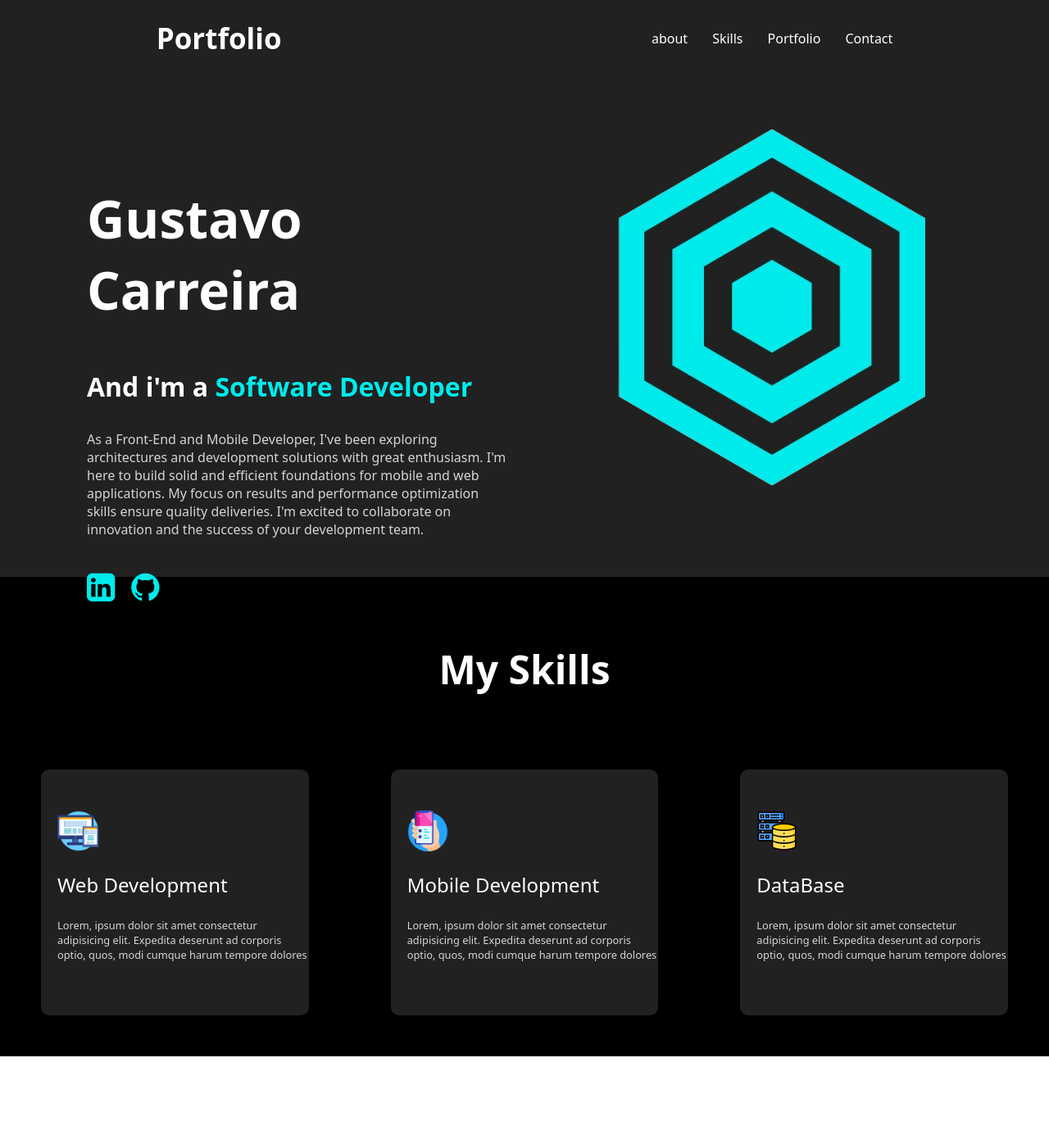
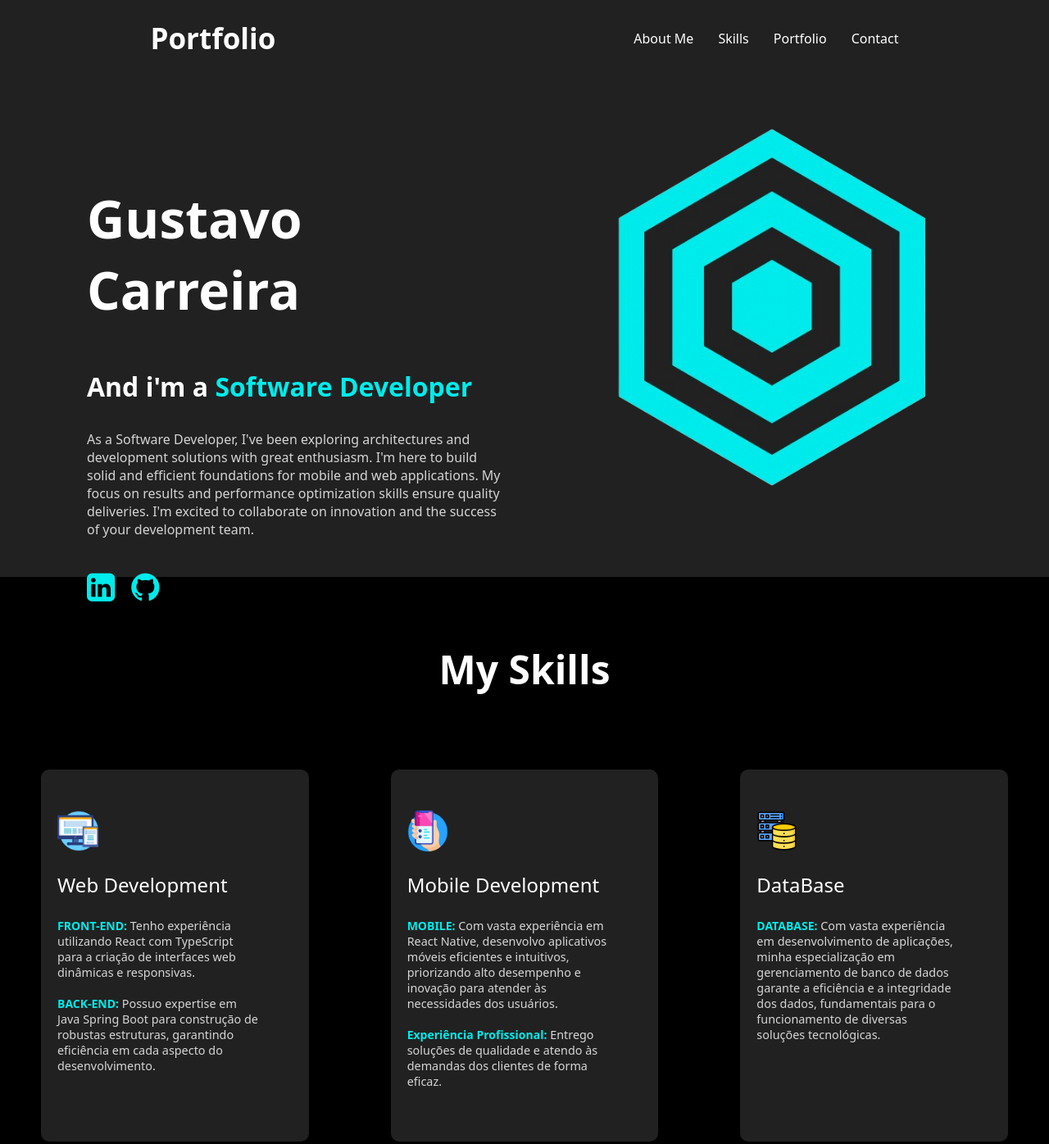
Before and after one commit to GustavoSod/Portfolio, a plain HTML site: page index.html in a window 1280 px wide. Shown: the whole page at 82% size. Before the commit the page ends 1289 px from the top, so only its background shows below. Drawn offline with Linux system fonts and the light colour scheme.

Commit message:
Create my skills screen

```diff
--- a/index.html
+++ b/index.html
@@ -4,18 +4,20 @@
     <meta charset="utf-8" />
     <link rel="stylesheet" href="https://cdnjs.cloudflare.com/ajax/libs/font-awesome/4.7.0/css/font-awesome.min.css">
     <link rel="stylesheet" href="style.css" />
+    <script src="script.js"></script>
 </head>
+
 <body id="bd-1">
-    <header class="h-sec">
+    <header class="h-sec" id="header">
         <div class="lg">
             <h1 class="logo">Portfolio</h1>
         </div>
         <div class="mn-sec">
             <ul class="he-list">
-                <li class="he-item">about</li>
-                <li class="he-item">Skills</li>
-                <li class="he-item">Portfolio</li>
-                <li class="he-item">Contact</li>
+                <a href="#header" style="text-decoration: none; "><li class="he-item">About Me</li></a>
+                <a href="#sk" style="text-decoration: none;"><li class="he-item">Skills</li></a>
+                <a href="#sk" style="text-decoration: none;"><li class="he-item">Portfolio</li></a>
+                <a href="#sk" style="text-decoration: none;"><li class="he-item">Contact</li></a>
             </ul>
         </div>
     </header>
@@ -24,7 +26,10 @@
             <div class="personal-infos">
                 <h2>Gustavo Carreira</h2>
                 <h3>And i'm a <span style="color:#00EBEB;">Software Developer</span></h3>
-                <p>As a Front-End and Mobile Developer, I've been exploring architectures and development solutions with great enthusiasm. I'm here to build solid and efficient foundations for mobile and web applications. My focus on results and performance optimization skills ensure quality deliveries. I'm excited to collaborate on innovation and the success of your development team.</p>
+                <p>As a Software Developer, I've been exploring architectures and development solutions with
+                    great enthusiasm. I'm here to build solid and efficient foundations for mobile and web applications.
+                    My focus on results and performance optimization skills ensure quality deliveries. I'm excited to
+                    collaborate on innovation and the success of your development team.</p>
                 <div style="display: flex; margin-top: 40;" class="icons-sec">
                     <i class="fa fa-linkedin-square" id="icon1"></i>
                     <i class="fa fa-github" id="icon2"></i>
@@ -32,26 +37,40 @@
                 </div>
             </div>
             <div class="personal-img">
-                <img src="./assets/hex.png"/>
+                <img src="./assets/hex.png" />
             </div>
         </section>
-        <section class="sec-skills">
+        <section class="sec-skills" id="sk">
             <h1>My Skills</h1>
             <div class="skill-area">
                 <div class="skill1">
-                    <img src="./assets/webscreen.png" style=" width: 50px;;"/>
+                    <img src="./assets/webscreen.png" style=" width: 50px;;" />
                     <p class="t-skill">Web Development</p>
-                    <p class="p-skill">Lorem, ipsum dolor sit amet consectetur adipisicing elit. Expedita deserunt ad corporis optio, quos, modi cumque harum tempore dolores </p>
+                    <p class="p-skill"><span style="color: #00EBEB; font-weight: 600; font-size: 14">FRONT-END:</span>
+                        Tenho experiência utilizando React com TypeScript para a criação de interfaces web dinâmicas e
+                        responsivas.<br><br>
+                        <span style="color: #00EBEB; font-weight: 600; font-size: 14">BACK-END: </span> Possuo expertise
+                        em Java Spring Boot para construção de robustas estruturas, garantindo eficiência em cada
+                        aspecto do desenvolvimento.
+                    </p>
                 </div>
                 <div class="skill1">
-                    <img src="./assets/smartphone.png" style=" width: 50px;;"/>
+                    <img src="./assets/smartphone.png" style=" width: 50px;;" />
                     <p class="t-skill">Mobile Development</p>
-                    <p class="p-skill">Lorem, ipsum dolor sit amet consectetur adipisicing elit. Expedita deserunt ad corporis optio, quos, modi cumque harum tempore dolores </p>
+                    <p class="p-skill"><span style="color: #00EBEB; font-weight: 600; font-size: 14;">MOBILE: </span>Com
+                        vasta experiência em React Native, desenvolvo aplicativos móveis eficientes e intuitivos,
+                        priorizando alto desempenho e inovação para atender às necessidades dos usuários.<br><br>
+                        <span style="color: #00EBEB; font-weight: 600; font-size: 14;"> Experiência Profissional:</span>
+                        Entrego soluções de qualidade e atendo às demandas dos clientes de forma eficaz.
+                    </p>
                 </div>
                 <div class="skill1">
-                    <img src="./assets/database-storage.png" style=" width: 50px;;"/>
+                    <img src="./assets/database-storage.png" style=" width: 50px;;" />
                     <p class="t-skill">DataBase</p>
-                    <p class="p-skill">Lorem, ipsum dolor sit amet consectetur adipisicing elit. Expedita deserunt ad corporis optio, quos, modi cumque harum tempore dolores </p>
+                    <p class="p-skill"><span style="color: #00EBEB; font-weight: 600; font-size: 14;">DATABASE:</span>
+                        Com vasta experiência em desenvolvimento de aplicações, minha especialização em gerenciamento de
+                        banco de dados garante a eficiência e a integridade dos dados, fundamentais para o funcionamento
+                        de diversas soluções tecnológicas.</p>
                 </div>
             </div>
         </section>
--- a/style.css
+++ b/style.css
@@ -21,6 +21,10 @@
 
 .he-list{
     display: flex;
+}
+
+.he-list a li:hover{
+    color: #00EBEB;
 }
 
 .he-item{
@@ -108,11 +112,11 @@
     background-color: #212121;
     margin: 50;
     width: 400px;
-    height: 250px;
     border-radius: 10px;
     text-align: left;
     padding-left: 20;
     padding-top: 50;
+    padding-bottom: 50;
 }
 
 .t-skill{
@@ -124,7 +128,8 @@
 .p-skill{
     color: #d6d6d6;
     font-weight: 200;
-    font-size: 0.8rem;
+    width: 80%;
+    font-size: 0.9rem;
     font-family: system-ui, -apple-system, BlinkMacSystemFont, 'Segoe UI', Roboto, Oxygen, Ubuntu, Cantarell, 'Open Sans', 'Helvetica Neue', sans-serif;
 }
 
@@ -164,7 +169,6 @@
         background-color: #212121;
         margin: 50;
         width: 50%;
-        height: 250px;
         border-radius: 10px;
         text-align: left;
         padding-left: 20;
@@ -229,4 +233,7 @@
     .he-item{
         padding: 15;
     }
+    .skill1{
+        width: 65%;
+    }
 }
```
